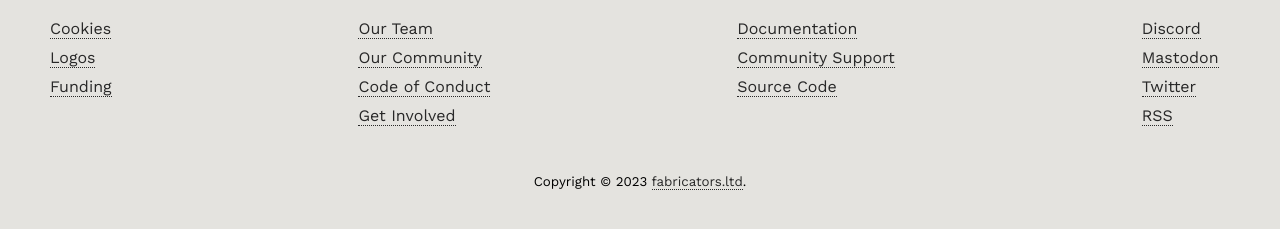
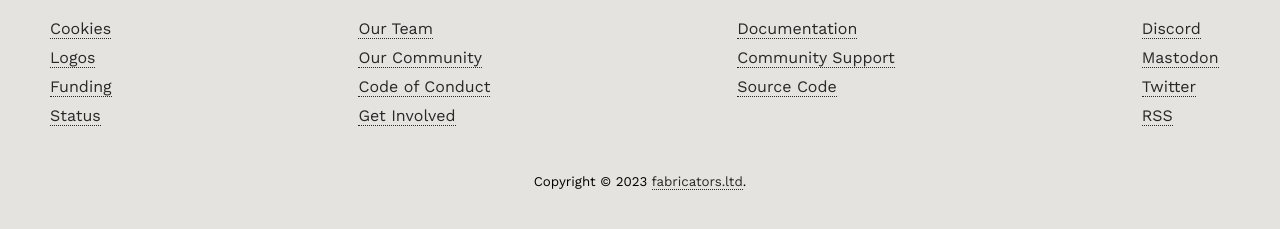
Before and after one commit to Vanilla-OS/website, a Jekyll site: the page built from dev-builds.md, in a window 1280 px wide and 900 px high, scrolled down 722 px. Shown: the part 591-820 px from the top of the window. Built offline with Jekyll 4.4.1, drawn with Linux system fonts in a browser that asks for light colours.

Commit message:
add status page

```diff
--- a/_includes/footer.html
+++ b/_includes/footer.html
@@ -21,6 +21,7 @@
                     <li><a href="{{ site.url }}/privacy-policy">Cookies</a></li>
                     <li><a href="{{ site.url }}/logos">Logos</a></li>
                     <li><a href="https://github.com/Vanilla-OS">Funding</a></li>
+                    <li><a href="https://status.vanillaos.org">Status</a></li>
                 </ul>
             </div>
             <div class="footer-area">
```
